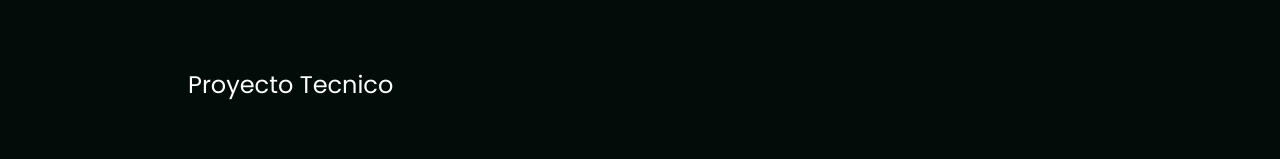
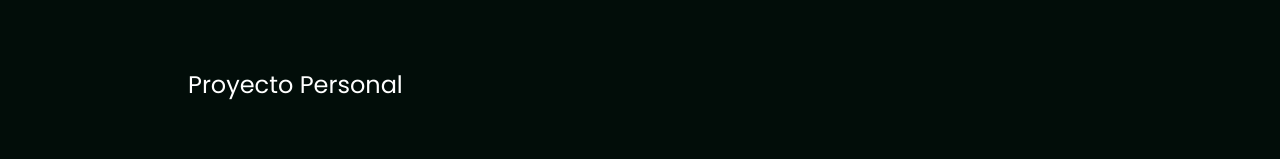
Before and after one commit to JuanMaCarreras/CryptoWeb, a React (Vite) app: page /description in a window 1280 px wide. Shown: the part 175-334 px from the top of the page. Built offline with nearby package versions, Linux system fonts and the light colour scheme; no server answers; a web font is replaced by a local one.

Commit message:
fix size

```diff
--- a/src/page/Description.tsx
+++ b/src/page/Description.tsx
@@ -14,7 +14,7 @@ function Description() {
           </Link>
 
           <div className='flex flex-col space-y-14 mx-20 mt-16'>
-          <h1 className='ml-16 text-2xl'>Proyecto Tecnico</h1>
+          <h1 className='ml-16 text-2xl'>Proyecto Personal</h1>
             <p className='text-center text-textGray'>Esta página web es un proyecto personal, creado con la intención poner a pruba conocimientos de programación
             y a su vez ser util para usuarios que buscar informance sobre el mundo de las cripto monedas de una manera simple y sencilla.
             </p>
```
